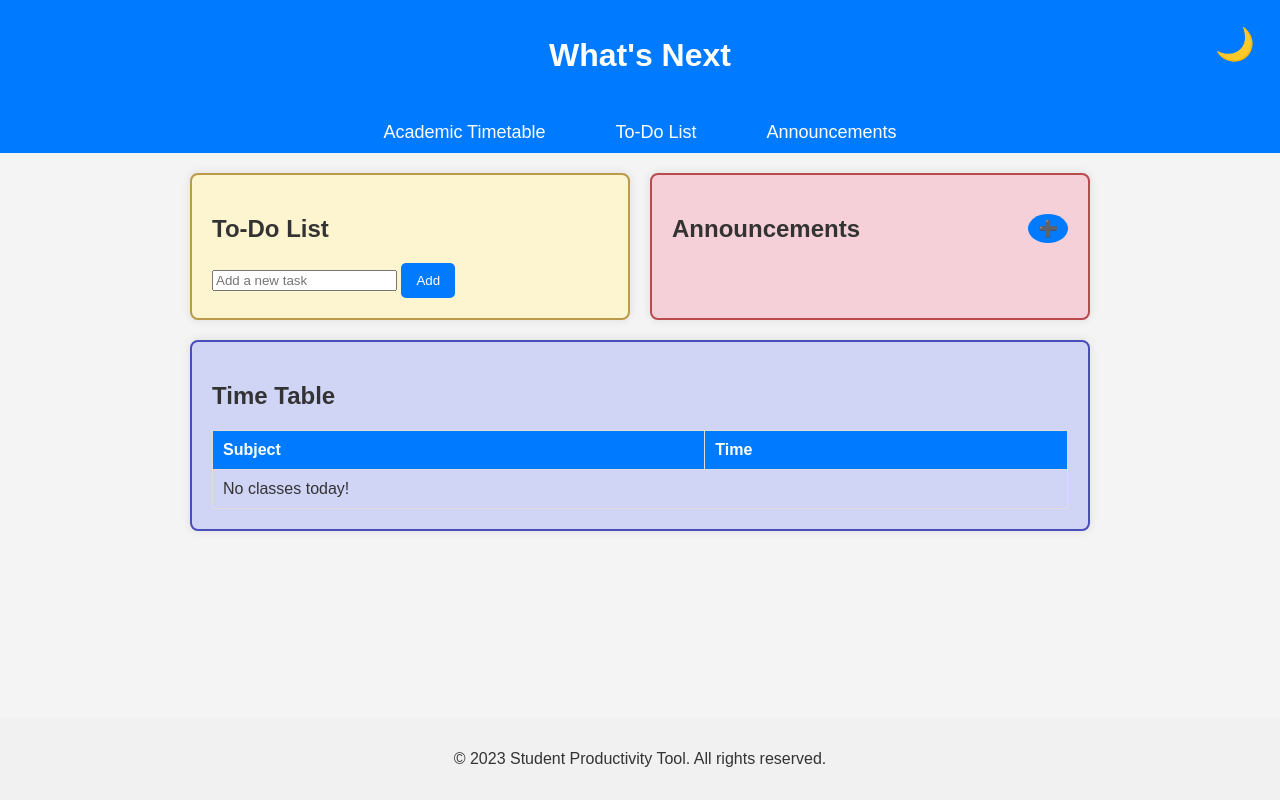
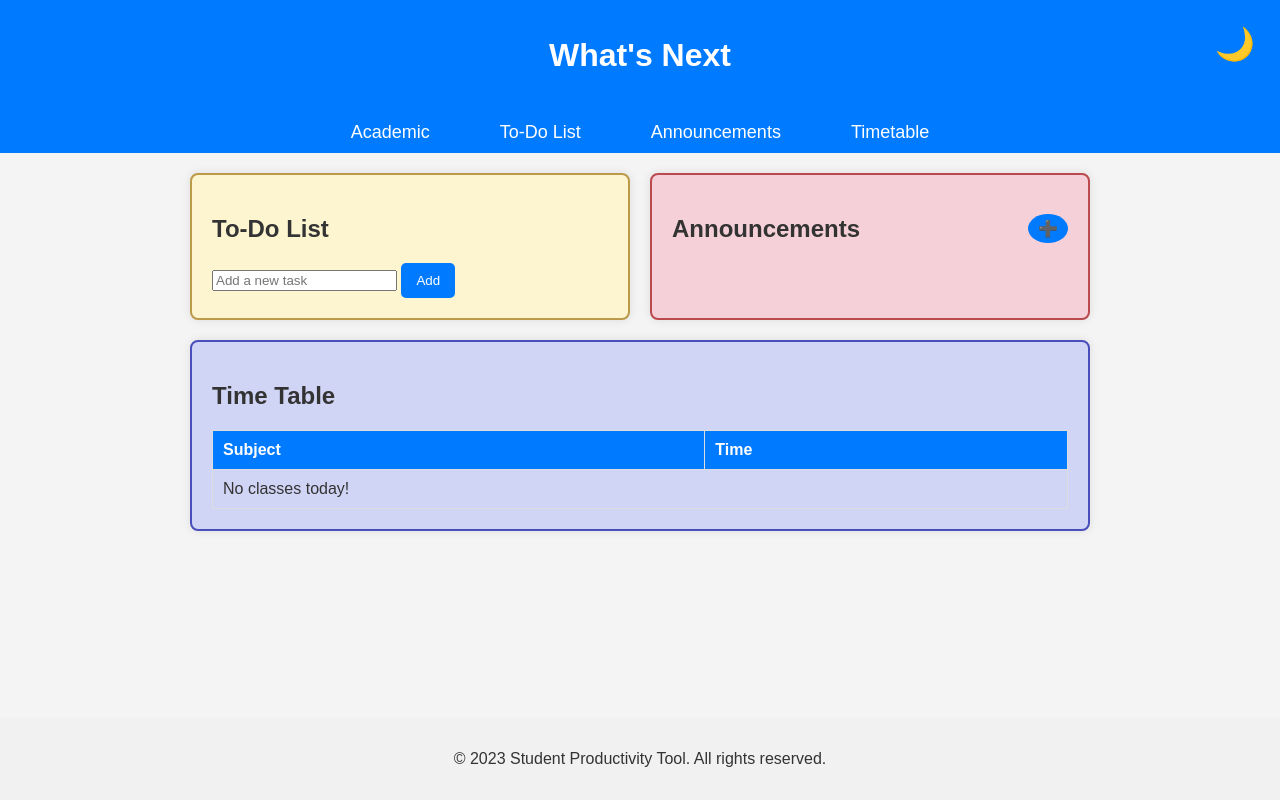
Before and after one commit to Lucifer5311R/SyncBuddy, a plain HTML site: page html/index.html in a window 1280 px wide. Drawn offline with Linux system fonts and the light colour scheme.

Commit message:
i made a change in timetable adding two more tabs

```diff
--- a/html/app.js
+++ b/html/app.js
@@ -87,7 +87,7 @@ function loadTimetable() {
 // ================== ANNOUNCEMENTS ==================
 function requestAccess() {
     const code = prompt("Enter unique code:");
-    if (code === "keets") {
+    if (code === "christ") {
         document.getElementById("addANBtn").style.display = "none";
         document.getElementById("announcement-input").classList.remove("hidden");
         document.getElementById("ANType").style.display = "block";
--- a/html/index.html
+++ b/html/index.html
@@ -16,9 +16,10 @@
     <!-- Navigation Tabs -->
     <nav>
         <ul class="nav-tabs">
-            <li><a href="#timetable">Academic Timetable</a></li>
+            <li><a href="#Academic">Academic</a></li>
             <li><a href="#todo">To-Do List</a></li>
             <li><a href="#announcements">Announcements</a></li>
+            <li><a href="#timetable">Timetable</a></li>
         </ul>
     </nav>
 
```
